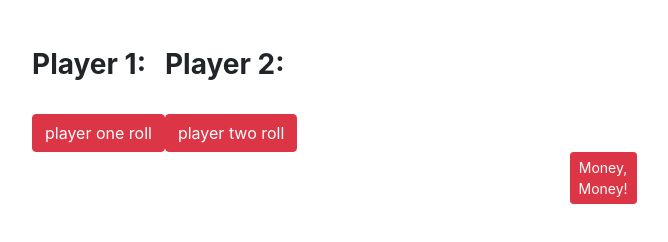
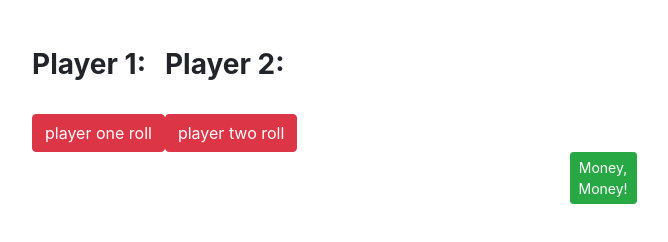
Before and after one commit to AsheUrban/pig-dice-webpack, a plain HTML site: page index.html in a window 1280 px wide. Shown: the whole page, without its empty margins (38-706 px from the left). Drawn offline with nearby package versions, Linux system fonts and the light colour scheme.

Commit message:
FIX score display.
Co-authored-by: Manuel Raygoza <manny.raygoza@gmail.com>
> > > Co-authored-by: DonovanWeber <donovanweber03@gmail.com>

```diff
--- a/index.html
+++ b/index.html
@@ -15,21 +15,19 @@
         <br>
         <div class="row">
           <div class="column">
-            <h3><strong>Player 1:<span id="p1score"></span></strong></h3>
+            <h3><strong>Player 1: <span id="p1score"></span></strong></h3>
             <br>
             <button id="button1" type="click" class="btn-danger btn btn-primary">player one roll</button>
           </div>
-
           <div class="column">
-            <h3><strong>Player 2:<span id="p2score"></span></strong></h3>
+            <h3><strong>Player 2: <span id="p2score"></span></strong></h3>
             <br>
             <button id="button2" type="click" class="btn-danger btn btn-primary">player two roll</button>
-
           </div>
         </div>
         <div class="row">
           <div class="col-1 mx-auto">
-            <button id="button3" type="click" class="btn-danger btn btn-primary  btn-sm">Money, Money!</button>
+            <button id="button3" type="click" class="btn-success btn btn-primary  btn-sm">Money, Money!</button>
           </div>
         </div>
         <span id="big-roller"></span>
--- a/js/scripts.js
+++ b/js/scripts.js
@@ -31,6 +31,8 @@ Player.prototype.BigRoller = function (player1TotalScore, player2TotalScore) {
   }
 }
 
+// UI Logic
+
 $(document).ready(function () {
   $("#button1").click(function(event) {
     event.preventDefault();
```
